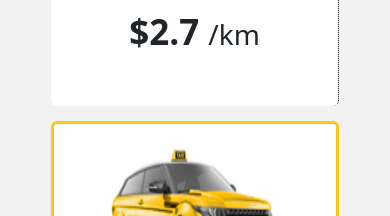
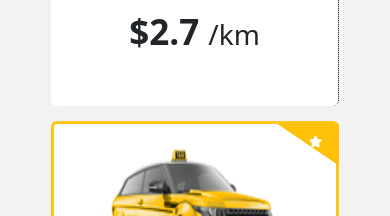
Before and after one commit to syedamir5560/TaxiParkWebPage, a plain HTML site: page index.html in a window 390 px wide. Shown: the part 3420-3636 px from the top of the page. Drawn offline with nearby package versions, Linux system fonts and the light colour scheme.

Commit message:
clip path

```diff
--- a/index.html
+++ b/index.html
@@ -257,6 +257,7 @@
                     </div>
 
                     <div class="card terrifs-card" style="width: 18rem;">
+                        <!-- <i class="fa-regular fa-star"></i> -->
                         <img src="teriffs/tariff-3.png" class="card-img-top terrifs-img" alt="...">
                         <div class="card-body">
                             <h5 class="card-title text-dark fw-bold">VIP</h5>
@@ -266,6 +267,9 @@
                             <p class="mt-md-2" style="font-size: 35px; font-weight: 800;margin-top:50px;">$5 <span
                                     style="font-size: 28px; font-weight: 500;">/km</span></p>
                         </div>
+                        <div id="vip-logo">
+                            <i class="fa-solid fa-star"></i>
+                          </div>
                     </div>
 
                     <div class="card terrifs-card" style="width: 18rem;">
@@ -393,6 +397,8 @@
                 </div>
             </section>
 
+            <!-- testimonial section -->
+
             <section class="testimonials">
                 <h4 style="color: #ffc61a;">HAPPY CLIENTS</h4>
                 <h2>TESTIMONIALS</h2>
--- a/responsive(575px).css
+++ b/responsive(575px).css
@@ -161,6 +161,15 @@
         font-weight: 900;
     }
 
+
+    #vip-logo{
+         width: 16vw;
+
+    }
+
+
+
+
     /* download section */
     @media screen and (max-width:550px) {
         .download-right-side>div {
--- a/responsive(992px).css
+++ b/responsive(992px).css
@@ -136,6 +136,17 @@
 
     .terrifs-card {
         height: 30vh;
+    }
+
+    #vip-logo{
+        width: 4.6vw;
+        height: 5vh;
+    }
+
+    .fa-star{
+    font-size:12px;
+    margin-left: 15px;
+    margin-top: 12px;
 
     }
 
--- a/style.css
+++ b/style.css
@@ -393,7 +393,7 @@ body::-webkit-scrollbar-thumb {
     margin: 10px 10px;
 }
 
-/* our terrifs */
+/* Our Terrifs */
 
 .our-teriff {
     text-align: center;
@@ -415,8 +415,6 @@ body::-webkit-scrollbar-thumb {
 }
 
 
-
-
 /* .our-teriff p {
     font-size: 17px;
 } */
@@ -433,12 +431,31 @@ body::-webkit-scrollbar-thumb {
 
 .terrifs-card {
     height: 60vh;
+    position: relative;
 
 }
 
 .terrifs-card:nth-child(3) {
     border: 3px solid #ffc61a;
+
 }
+
+    #vip-logo{
+        position: absolute;
+        width: 4vw;
+        height: 10vh;
+        background-color: #ffc107;
+        left: 79%;
+        clip-path: polygon(100% 0, 0 0, 100% 100%);
+
+    }
+
+    .fa-star{
+    font-size:15px;
+    margin-left: 15px;
+    margin-top: 15px;
+
+    }
 
 .terrifs-card:hover {
     box-shadow: 2px 2px 10px black;
@@ -538,6 +555,7 @@ body::-webkit-scrollbar-thumb {
 
 
 /* responsive */
+
 @media (max-width:1110px) {
     .download-detail>span {
         display: none;
```
